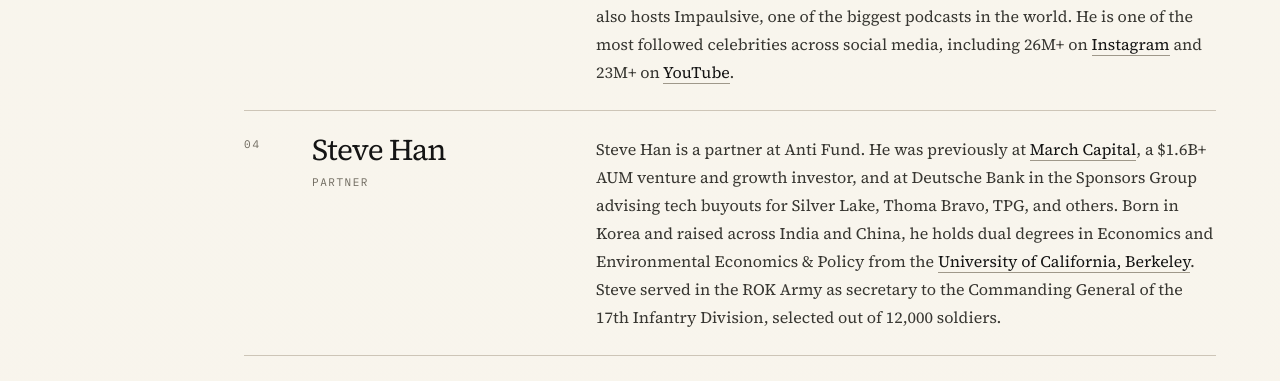
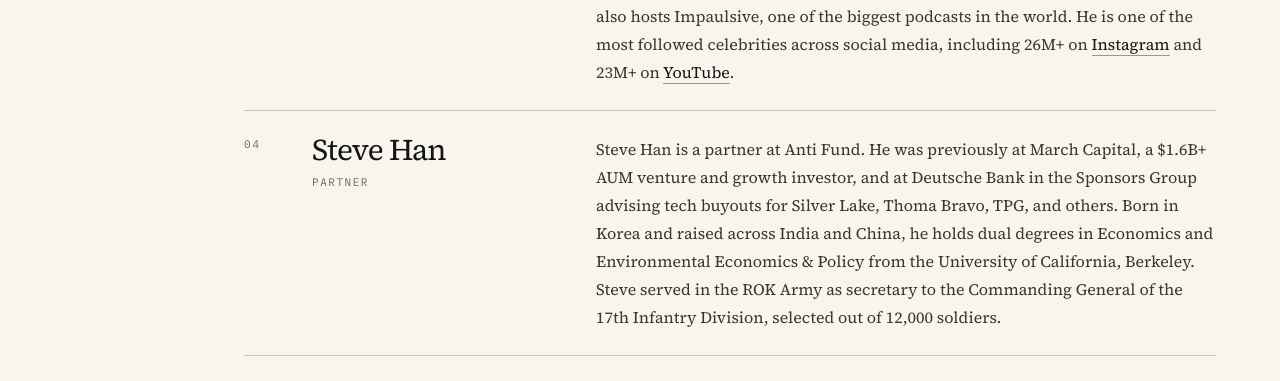
Before and after one commit to geoffreywoo/anti-fund, a Next.js app: page / in a window 1280 px wide. Shown: the part 6203-6584 px from the top of the page. Built offline with nearby package versions, Linux system fonts and the light colour scheme.

Commit message:
refactor: remove select team bio links

```diff
--- a/components/Team.tsx
+++ b/components/Team.tsx
@@ -118,16 +118,13 @@ const team: TeamMember[] = [
     bio: (
       <>
         Steve Han is a partner at Anti Fund. He was previously at{" "}
-        <ExternalLink href="https://marchcp.com">March Capital</ExternalLink>, a
-        $1.6B+ AUM venture and growth investor, and at Deutsche Bank in the
-        Sponsors Group advising tech buyouts for Silver Lake, Thoma Bravo, TPG,
-        and others. Born in Korea and raised across India and China, he holds
-        dual degrees in Economics and Environmental Economics & Policy from the{" "}
-        <ExternalLink href="https://www.berkeley.edu">
-          University of California, Berkeley
-        </ExternalLink>
-        . Steve served in the ROK Army as secretary to the Commanding General
-        of the 17th Infantry Division, selected out of 12,000 soldiers.
+        March Capital, a $1.6B+ AUM venture and growth investor, and at
+        Deutsche Bank in the Sponsors Group advising tech buyouts for Silver
+        Lake, Thoma Bravo, TPG, and others. Born in Korea and raised across
+        India and China, he holds dual degrees in Economics and Environmental
+        Economics & Policy from the University of California, Berkeley. Steve
+        served in the ROK Army as secretary to the Commanding General of the
+        17th Infantry Division, selected out of 12,000 soldiers.
       </>
     ),
   },
```
